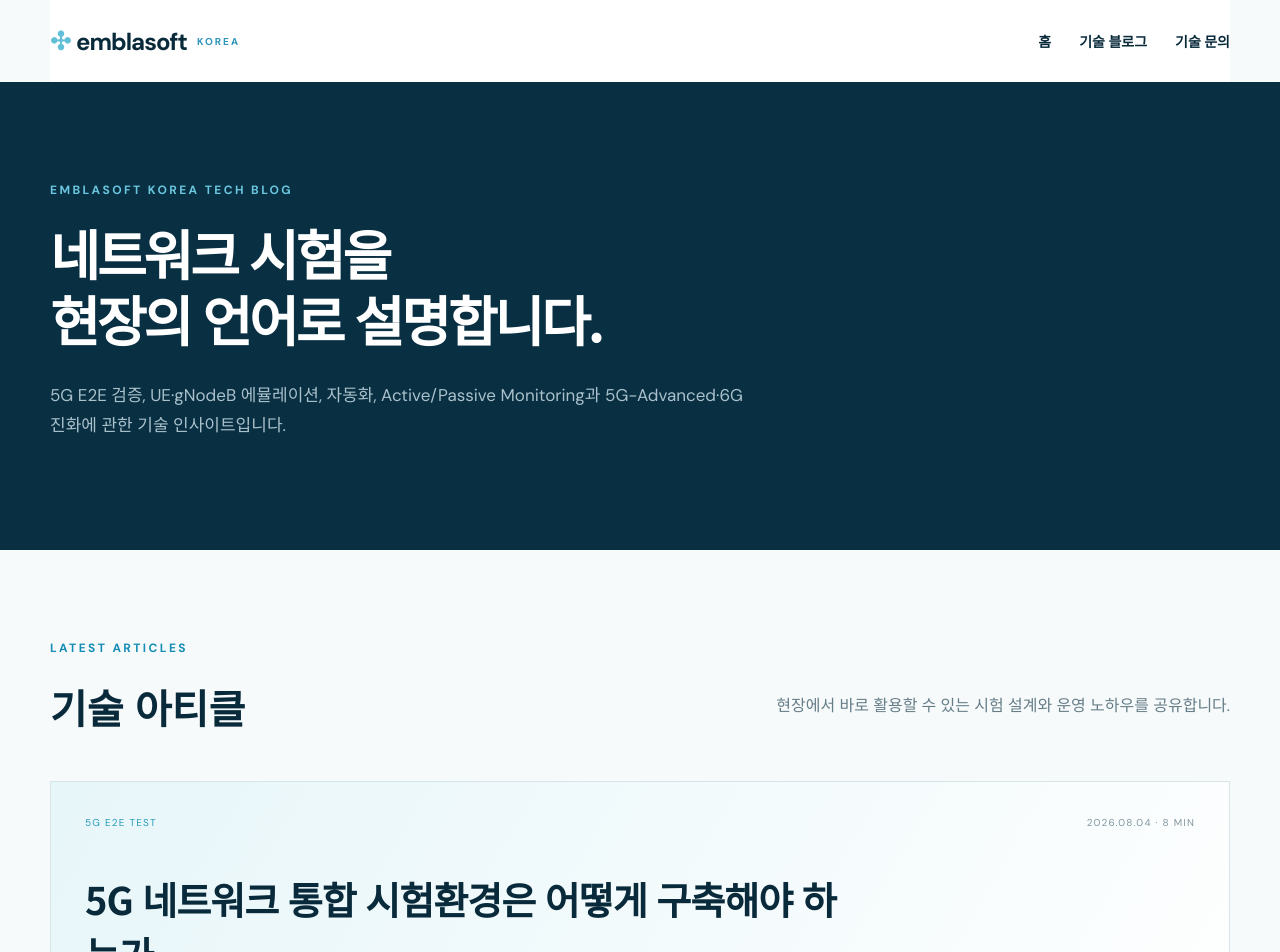
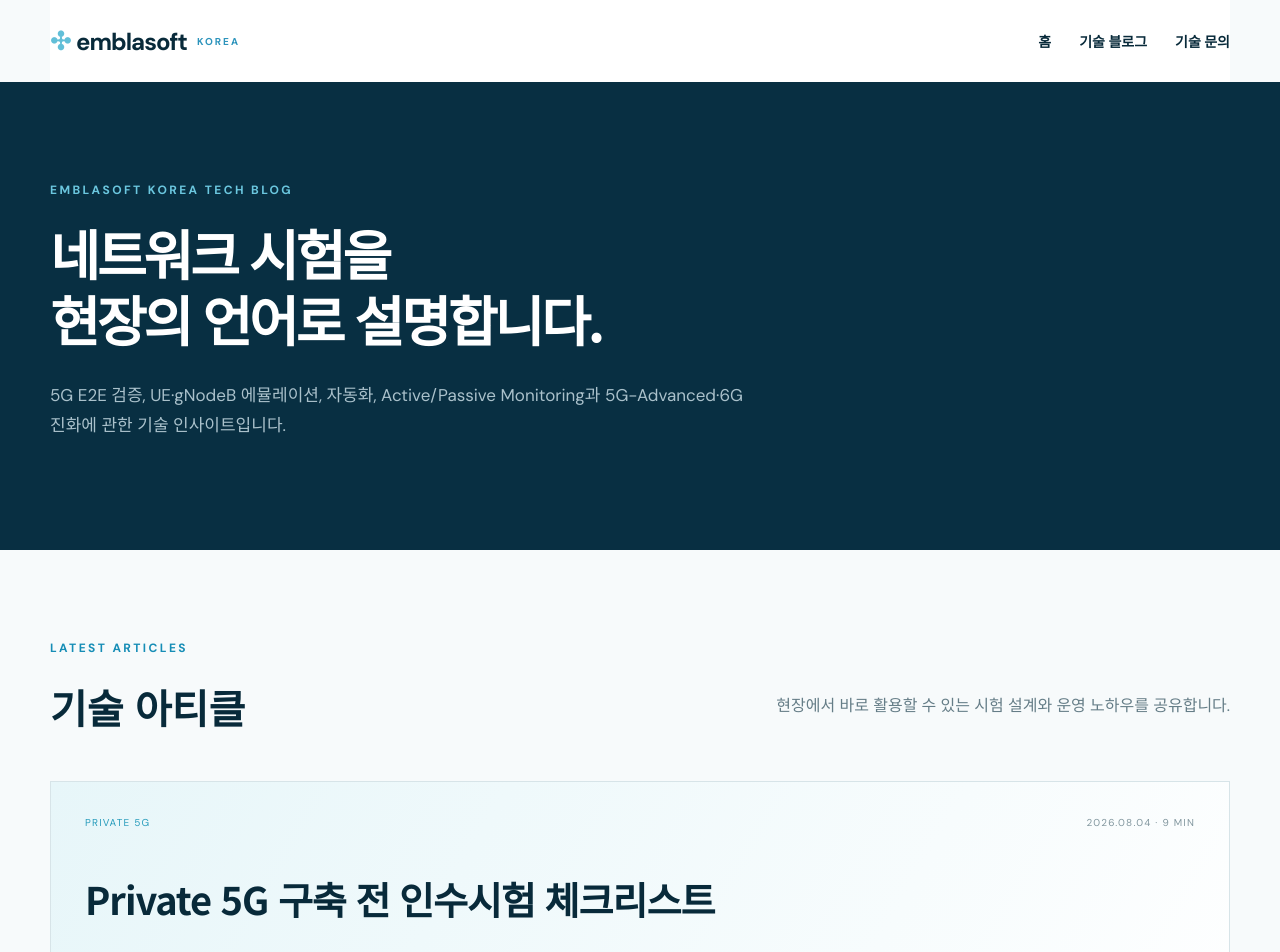
Before and after one commit to mystar11/emblasoft-kr, a Next.js app: page /blog in a window 1280 px wide. Shown: the top 952 px of the page. Built offline with nearby package versions, Linux system fonts and the light colour scheme.

Commit message:
Feature Private 5G checklist on blog

```diff
--- a/app/blog/page.tsx
+++ b/app/blog/page.tsx
@@ -4,6 +4,7 @@ export const metadata: Metadata = { title: "기술 블로그", description: "5G
 
 const basePath = process.env.NEXT_PUBLIC_BASE_PATH || "";
 const posts = [
+  { slug: "private-5g-acceptance-test-checklist", category: "PRIVATE 5G", date: "2026.08.04", read: "9 MIN", title: "Private 5G 구축 전 인수시험 체크리스트", summary: "커버리지와 처리량을 넘어 UE 등록, 서비스 품질, 장애복구, 보안과 운영 가시성까지 확인하는 실무 체크리스트입니다.", tags: ["Private 5G", "Acceptance Test", "KPI"] },
   { slug: "5g-integrated-test-environment", category: "5G E2E TEST", date: "2026.08.04", read: "8 MIN", title: "5G 네트워크 통합 시험환경은 어떻게 구축해야 하는가", summary: "UE 에뮬레이션부터 인수시험, Active/Passive Monitoring까지 하나의 검증 체계로 연결하는 방법을 소개합니다.", tags: ["5G", "UE Emulation", "Monitoring"] },
   { slug: "why-real-ue-traffic-models-matter", category: "TEST STRATEGY", date: "2026.08.04", read: "5 MIN", title: "실제 UE 행동과 트래픽 모델이 중요한 이유", summary: "단순 처리량 시험을 넘어 가입자 행동, 서비스 믹스, 장애 조건을 함께 검증해야 하는 이유를 정리합니다.", tags: ["UE", "Traffic Model", "QoE"] },
 ];
```
